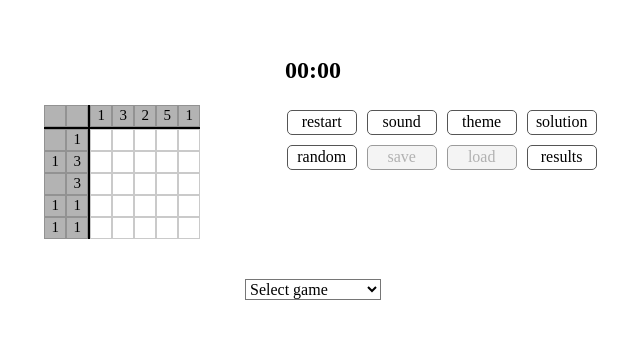
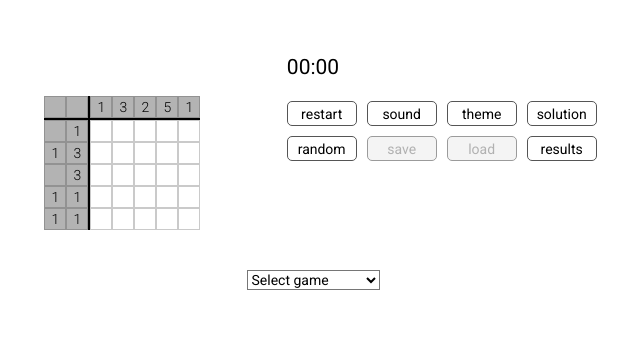
Before and after one commit to comtvset/JavaScript-Front-end-2023Q4, a website with bundled scripts: page nonograms/index.html in a window 1280 px wide. Shown: the part 112-450 px from the top of the page, without its empty margins (327-967 px from the left). Built offline with nearby package versions, Linux system fonts and the light colour scheme; a web font is replaced by a local one.

Commit message:
feat: add font (Tue, Feb 06, 2024 12:57:58 AM)

```diff
--- a/nonograms/index.html
+++ b/nonograms/index.html
@@ -9,6 +9,7 @@
     <link rel="preconnect" href="https://fonts.googleapis.com">
     <link rel="preconnect" href="https://fonts.gstatic.com" crossorigin>
     <link href="https://fonts.googleapis.com/css2?family=Gamja+Flower&display=swap" rel="stylesheet">
+    <link href="https://fonts.googleapis.com/css2?family=Roboto:ital,wght@0,100;0,300;0,400;0,500;0,700;0,900;1,100;1,300;1,400;1,500;1,700;1,900&display=swap" rel="stylesheet">
     <link rel="icon" href="./assets/icons/favicon.png">
     <title>nonograms</title>
 </head>
--- a/nonograms/style.css
+++ b/nonograms/style.css
@@ -10,11 +10,22 @@ h1 {
     font-size: 60px;
 }
 
+h2 {
+    font-family: "Roboto", sans-serif;
+    font-weight: 400;
+    font-style: normal;
+}
+
 body {
     color: rgb(0, 0, 0);
     display: flex;
     flex-direction: column;
     justify-content: center;
+
+    font-family: "Roboto", sans-serif;
+    font-weight: 300;
+    font-style: normal;
+    font-size: 14px;
 }
 
 .container {
@@ -151,7 +162,7 @@ body {
     color: black;
     cursor: default;
 
-    font-size: 15px;
+    font-size: 14px;
     display: flex;
     align-items: center;
     justify-content: center;
```
